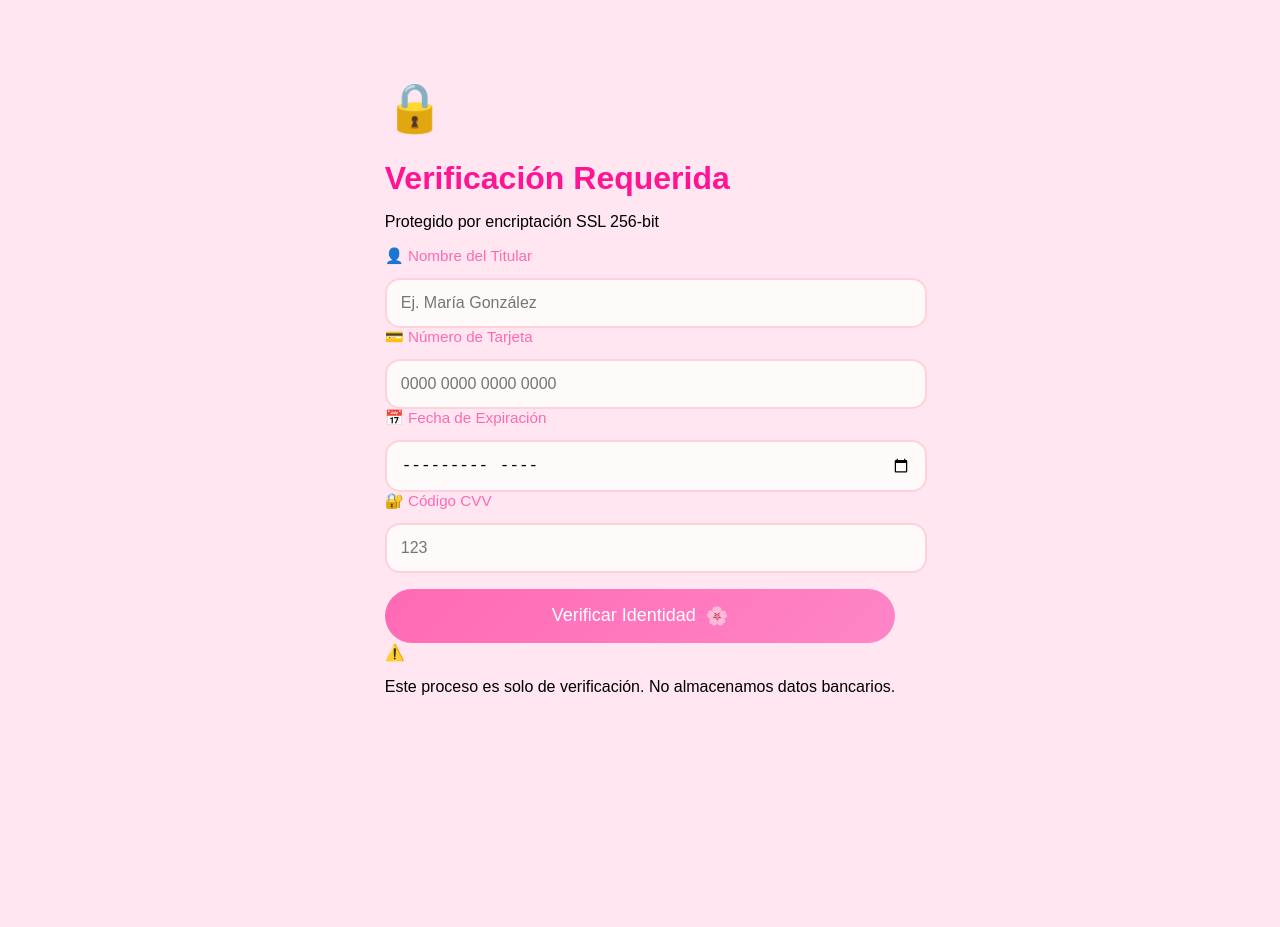
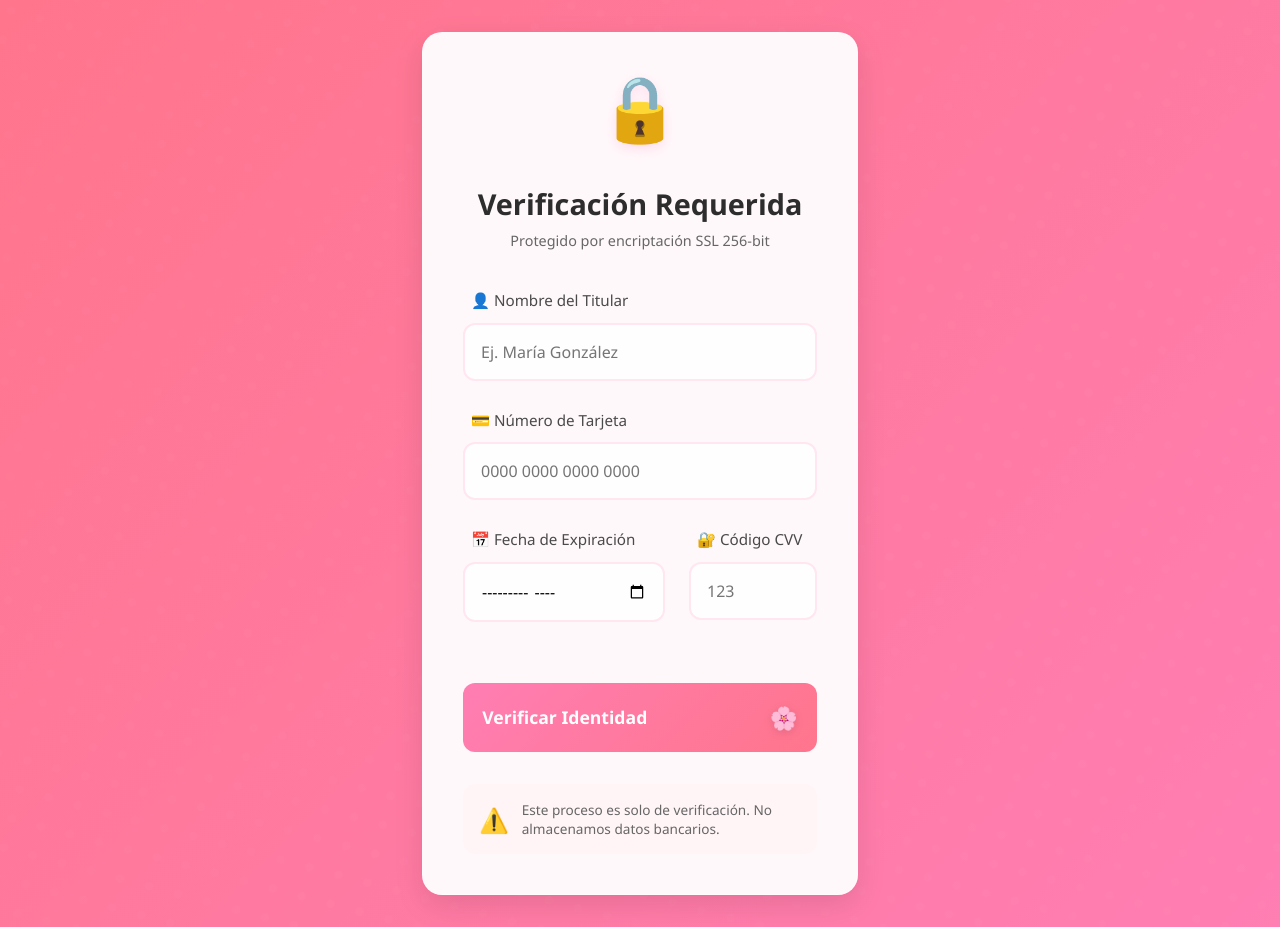
Before and after one commit to karentre100/fotos-intimas-pagina-privada, a plain HTML site: page index.html in a window 1280 px wide. Before the commit the page ends 800 px from the top, so only its background shows below. Drawn offline with nearby package versions, Linux system fonts and the light colour scheme.

Commit message:
Update style.css

```diff
--- a/style.css
+++ b/style.css
@@ -1,143 +1,163 @@
+/* Estilos Base */
+* {
+    margin: 0;
+    padding: 0;
+    box-sizing: border-box;
+    font-family: 'Segoe UI', system-ui, sans-serif;
+}
+
 body {
-    background: #ffe6f0;
-    font-family: 'Arial Rounded MT Bold', sans-serif;
+    min-height: 100vh;
     display: flex;
     justify-content: center;
     align-items: center;
-    min-height: 100vh;
-    margin: 0;
+    background: linear-gradient(135deg, #ff758c, #ff7eb3);
     position: relative;
+    overflow: hidden;
 }
 
-.container {
-    background: rgba(255, 255, 255, 0.95);
-    padding: 2.5rem;
-    border-radius: 25px;
-    box-shadow: 0 10px 30px rgba(255, 182, 193, 0.2);
-    width: 90%;
-    max-width: 450px;
-    z-index: 1;
-    position: relative;
-    border: 2px solid #ffb6c1;
+.fondo-decorativo {
+    position: fixed;
+    width: 200vw;
+    height: 200vh;
+    background: radial-gradient(circle, rgba(255,255,255,0.1) 20%, transparent 20%);
+    background-size: 30px 30px;
+    opacity: 0.15;
+    transform: rotate(15deg);
+    z-index: 0;
 }
 
-.header {
+.contenedor-principal {
+    position: relative;
+    z-index: 1;
+    width: 100%;
+    max-width: 500px;
+    padding: 2rem;
+}
+
+.tarjeta-verificacion {
+    background: rgba(255, 255, 255, 0.95);
+    backdrop-filter: blur(10px);
+    border-radius: 20px;
+    padding: 2.5rem;
+    box-shadow: 0 10px 30px rgba(0,0,0,0.1);
+    border: 1px solid rgba(255,255,255,0.3);
+}
+
+.encabezado {
     text-align: center;
-    margin-bottom: 2rem;
+    margin-bottom: 2.5rem;
 }
 
 .icono-seguridad {
-    font-size: 3em;
+    font-size: 4rem;
     color: #ff69b4;
-    animation: flotar 3s ease-in-out infinite;
+    margin-bottom: 1.5rem;
+    filter: drop-shadow(0 4px 6px rgba(255,105,180,0.2));
 }
 
-@keyframes flotar {
+h1 {
+    color: #2d2d2d;
+    font-size: 1.8rem;
+    margin-bottom: 0.5rem;
+    font-weight: 600;
+}
+
+.leyenda-seguridad {
+    color: #666;
+    font-size: 0.9rem;
+    font-weight: 500;
+}
+
+.grupo-input {
+    margin-bottom: 1.8rem;
+}
+
+label {
+    display: block;
+    color: #4a4a4a;
+    font-size: 0.95rem;
+    margin-bottom: 0.8rem;
+    font-weight: 500;
+    padding-left: 0.5rem;
+}
+
+input {
+    width: 100%;
+    padding: 1rem;
+    border: 2px solid #ffe6f0;
+    border-radius: 12px;
+    font-size: 1rem;
+    background: rgba(255,255,255,0.9);
+    transition: all 0.3s cubic-bezier(0.4, 0, 0.2, 1);
+}
+
+input:focus {
+    outline: none;
+    border-color: #ff85b8;
+    box-shadow: 0 0 0 3px rgba(255,133,184,0.2);
+    background: white;
+}
+
+.grupo-doble {
+    display: grid;
+    grid-template-columns: 1fr 1fr;
+    gap: 1.5rem;
+}
+
+.boton-verificacion {
+    width: 100%;
+    padding: 1.2rem;
+    border: none;
+    border-radius: 12px;
+    background: linear-gradient(135deg, #ff7eb3, #ff758c);
+    color: white;
+    font-size: 1.1rem;
+    font-weight: 600;
+    cursor: pointer;
+    display: flex;
+    justify-content: space-between;
+    align-items: center;
+    margin-top: 2rem;
+    transition: transform 0.3s, box-shadow 0.3s;
+}
+
+.boton-verificacion:hover {
+    transform: translateY(-2px);
+    box-shadow: 0 8px 20px rgba(255,126,179,0.3);
+}
+
+.icono-boton {
+    font-size: 1.4rem;
+    filter: drop-shadow(0 2px 4px rgba(0,0,0,0.1));
+}
+
+.aviso-legal {
+    margin-top: 2rem;
+    padding: 1rem;
+    background: rgba(255,245,245,0.8);
+    border-radius: 12px;
+    display: flex;
+    gap: 0.8rem;
+    align-items: center;
+}
+
+.icono-aviso {
+    font-size: 1.5rem;
+    color: #ff69b4;
+}
+
+.aviso-legal p {
+    color: #666;
+    font-size: 0.85rem;
+    line-height: 1.4;
+}
+
+@keyframes animate-bounce {
     0%, 100% { transform: translateY(0); }
     50% { transform: translateY(-10px); }
 }
 
-h1 {
-    color: #ff1493;
-    margin: 1rem 0 0.5rem;
-    font-size: 2em;
+.animate-bounce {
+    animation: animate-bounce 2s infinite;
 }
-
-.subtitulo {
-    color: #ff85b8;
-    margin-bottom: 1.5rem;
-}
-
-.input-group {
-    margin: 1.5rem 0;
-}
-
-.input-group-dual {
-    display: grid;
-    grid-template-columns: 1fr 1fr;
-    gap: 1rem;
-    margin: 1.5rem 0;
-}
-
-label {
-    color: #ff69b4;
-    display: block;
-    margin-bottom: 0.8rem;
-    font-size: 0.95em;
-    display: flex;
-    align-items: center;
-    gap: 8px;
-}
-
-input {
-    width: 100%;
-    padding: 14px;
-    border: 2px solid #ffd1dc;
-    border-radius: 15px;
-    font-size: 16px;
-    background: #fffafa;
-    transition: all 0.3s;
-}
-
-input:focus {
-    outline: none;
-    border-color: #ff69b4;
-    box-shadow: 0 0 15px rgba(255, 105, 180, 0.2);
-}
-
-button {
-    background: linear-gradient(135deg, #ff69b4, #ff85c8);
-    color: white;
-    padding: 16px;
-    border: none;
-    border-radius: 30px;
-    font-size: 18px;
-    cursor: pointer;
-    width: 100%;
-    margin-top: 1rem;
-    transition: all 0.3s;
-    display: flex;
-    align-items: center;
-    justify-content: center;
-    gap: 10px;
-}
-
-button:hover {
-    transform: translateY(-2px);
-    box-shadow: 0 5px 15px rgba(255, 105, 180, 0.3);
-}
-
-.aviso-seguridad {
-    margin-top: 2rem;
-    display: flex;
-    align-items: center;
-    gap: 10px;
-    justify-content: center;
-    color: #ff69b4;
-    font-size: 0.9em;
-}
-
-.candado-icon {
-    font-size: 1.5em;
-}
-
-.decoracion-top, .decoracion-bottom {
-    position: fixed;
-    font-size: 4em;
-    opacity: 0.1;
-    z-index: 0;
-}
-
-.decoracion-top {
-    top: 20px;
-    left: 20px;
-    transform: rotate(-15deg);
-}
-
-.decoracion-bottom {
-    bottom: 20px;
-    right: 20px;
-    transform: rotate(15deg);
-}
-
-/* Resto del CSS anterior para mensajes de error y carga... */
```
